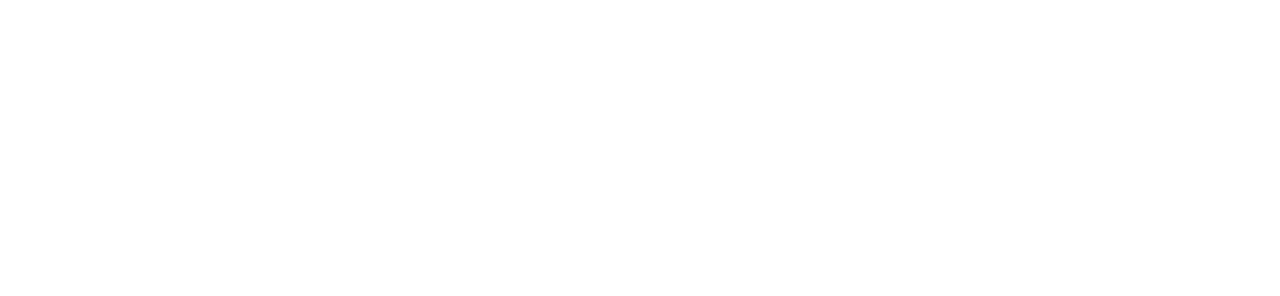
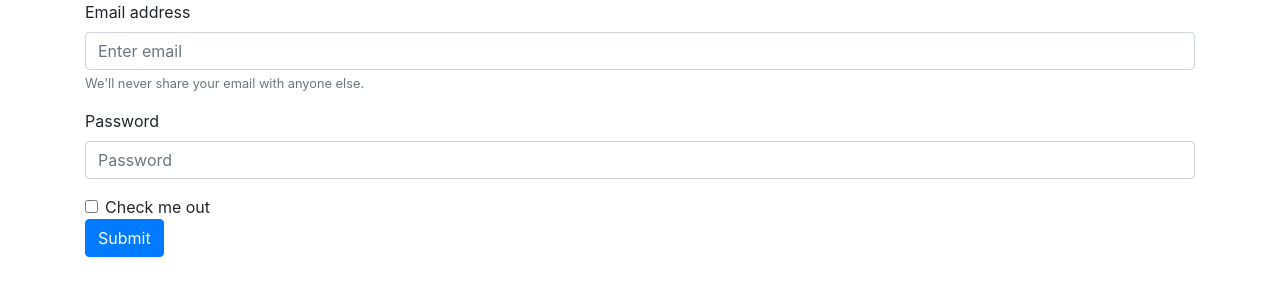
Before and after one commit to Sujitsinh30/quizz_app, a plain HTML site: page index.html in a window 1280 px wide. Drawn offline with Linux system fonts and the light colour scheme.

Commit message:
save:commit

```diff
--- a/index.html
+++ b/index.html
@@ -7,5 +7,21 @@
 </head>
 <body>
     <script src="./script.js"></script>
+    <form class="container">
+        <div class="form-group">
+          <label for="exampleInputEmail1">Email address</label>
+          <input type="email" class="form-control" id="exampleInputEmail1" aria-describedby="emailHelp" placeholder="Enter email">
+          <small id="emailHelp" class="form-text text-muted">We'll never share your email with anyone else.</small>
+        </div>
+        <div class="form-group">
+          <label for="exampleInputPassword1">Password</label>
+          <input type="password" class="form-control" id="exampleInputPassword1" placeholder="Password">
+        </div>
+        <div class="form-check">
+          <input type="checkbox" class="form-check-input" id="exampleCheck1">
+          <label class="form-check-label" for="exampleCheck1">Check me out</label>
+        </div>
+        <button type="submit" class="btn btn-primary">Submit</button>
+    </form>
 </body>
 </html>
--- a/style.css
+++ b/style.css
@@ -0,0 +1,5 @@
+#main_box
+{
+    height: 45vw;
+    background-color: black;
+}
```
